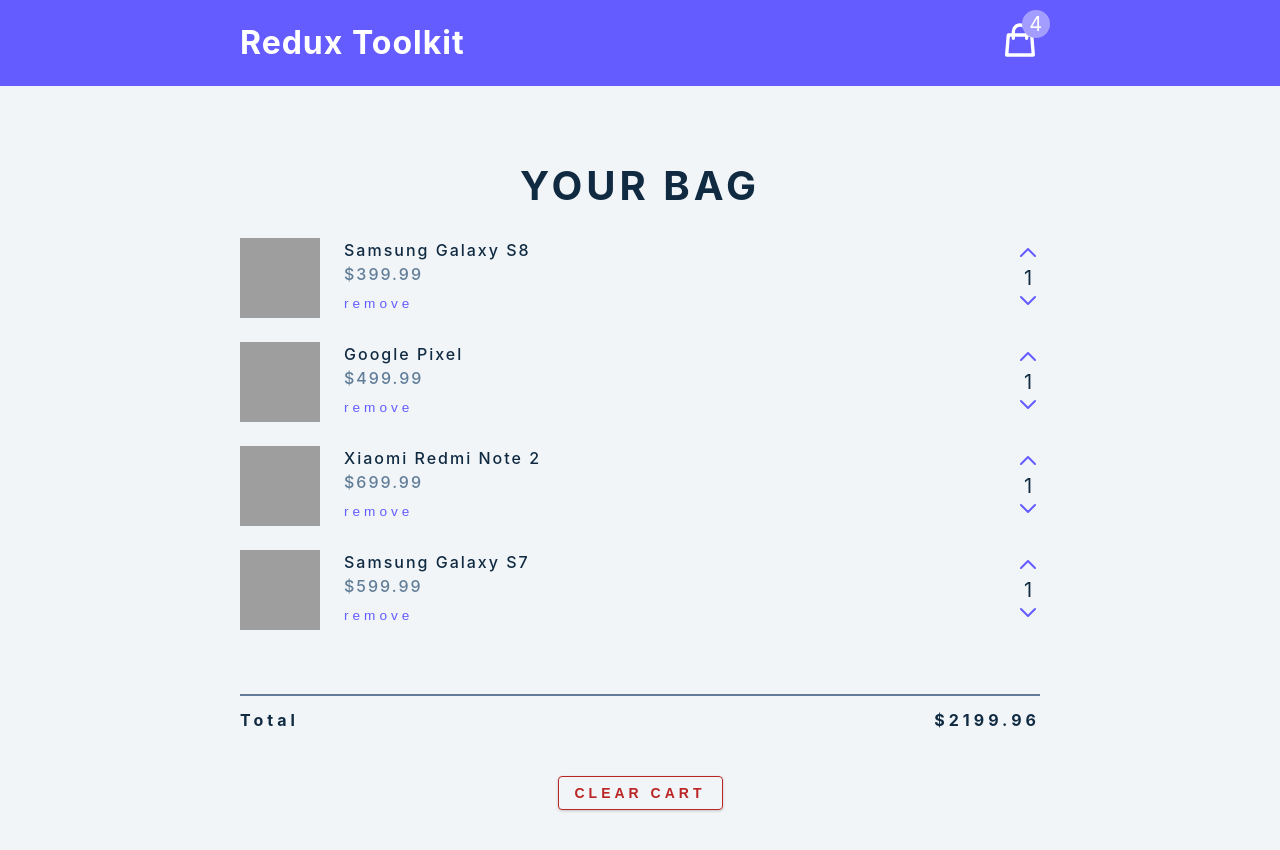
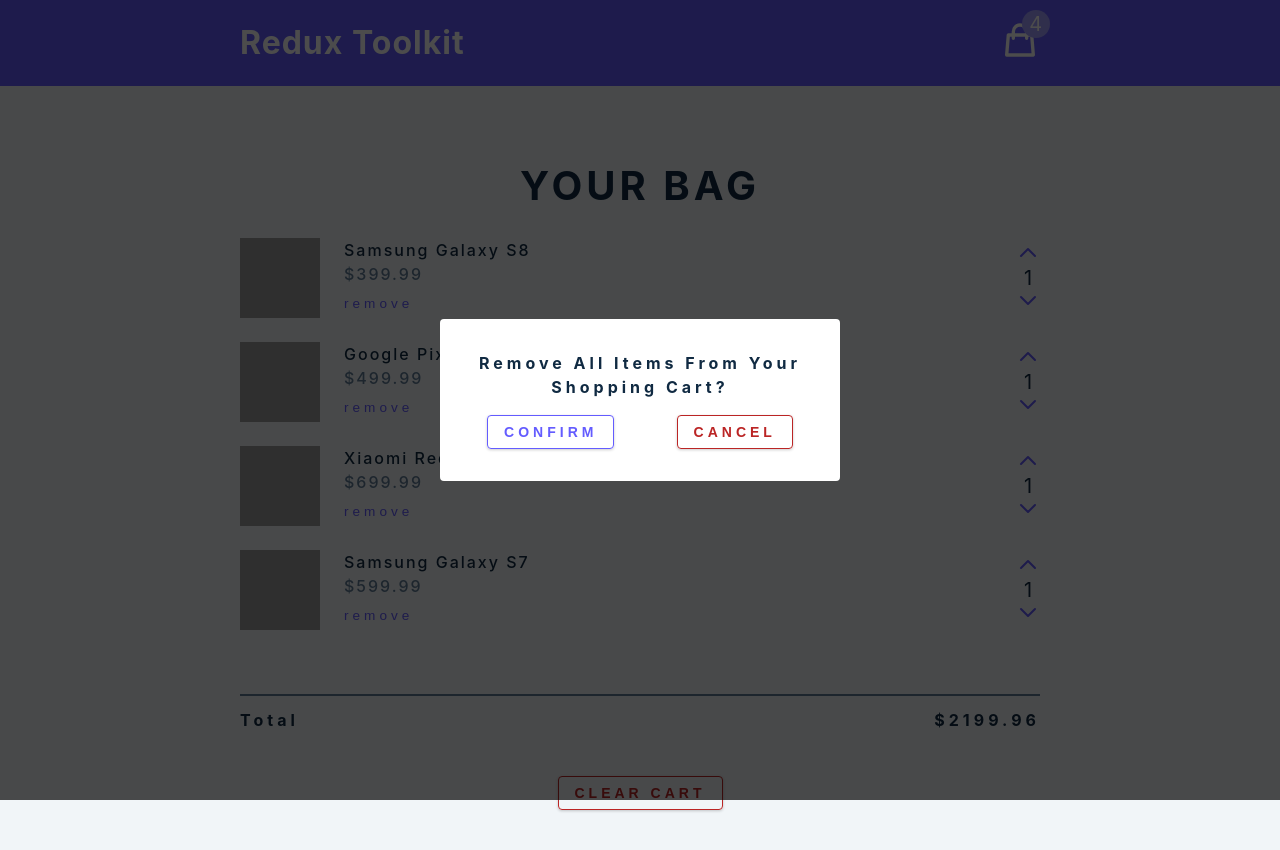
Before and after one commit to priyak1203/shopping-cart-redux-toolkit, a React (Create React App) app: page / in a window 1280 px wide. Built offline with nearby package versions, Linux system fonts and the light colour scheme; grey boxes are pictures that could not be loaded.

Commit message:
modal ui setup

```diff
--- a/src/App.js
+++ b/src/App.js
@@ -1,6 +1,7 @@
 import { useEffect } from 'react';
 import { useDispatch, useSelector } from 'react-redux';
 import CartContainer from './components/CartContainer';
+import Modal from './components/Modal';
 import Navbar from './components/Navbar';
 import { calculateTotals } from './features/cart/cartSlice';
 
@@ -14,6 +15,7 @@
 
   return (
     <main>
+      <Modal />
       <Navbar />
       <CartContainer />
     </main>
--- a/src/components/CartItem.js
+++ b/src/components/CartItem.js
@@ -26,8 +26,8 @@
         {/* increase amount */}
         <button
           className="amount-btn"
-          // onClick={() => dispatch(increase({ id }))}
-          onClick={() => dispatch(toggleAmount({ id, type: 'inc' }))}
+          onClick={() => dispatch(increase({ id }))}
+          // onClick={() => dispatch(toggleAmount({ id, type: 'inc' }))}
         >
           <ChevronUp />
         </button>
@@ -41,8 +41,8 @@
               dispatch(removeItem(id));
               return;
             }
-            // dispatch(decrease({ id }));
-            dispatch(toggleAmount({ id, type: 'dec' }));
+            dispatch(decrease({ id }));
+            // dispatch(toggleAmount({ id, type: 'dec' }));
           }}
         >
           <ChevronDown />
--- /dev/null
+++ b/src/components/Modal.js
@@ -0,0 +1,21 @@
+import React from 'react';
+
+const Modal = () => {
+  return (
+    <aside className="modal-container">
+      <div className="modal">
+        <h4>remove all items from your shopping cart?</h4>
+        <div className="modal-btn-container">
+          <button type="button" className="btn confirm-btn">
+            confirm
+          </button>
+          <button type="button" className="btn clear-btn">
+            cancel
+          </button>
+        </div>
+      </div>
+    </aside>
+  );
+};
+
+export default Modal;
--- a/src/index.css
+++ b/src/index.css
@@ -104,6 +104,7 @@
 .btn:hover {
   color: var(--clr-primary);
   background: var(--clr-primary-light);
+  border-color: var(--clr-primary-light);
 }
 
 /* ======= Navbar Styles ======= */
@@ -196,7 +197,8 @@
   margin-top: 1rem;
 }
 
-.clear-btn {
+.clear-btn,
+.confirm-btn {
   background: transparent;
   padding: 0.5rem 1rem;
   color: var(--clr-red-dark);
@@ -277,3 +279,46 @@
   display: grid;
   place-items: center;
 }
+
+/* ======= Modal Styles ======= */
+.modal-container {
+  position: fixed;
+  top: 0;
+  left: 0;
+  width: 100%;
+  height: 100%;
+  background: rgba(0, 0, 0, 0.7);
+  z-index: 10;
+  display: flex;
+  align-items: center;
+  justify-content: center;
+}
+
+.modal {
+  background: var(--clr-white);
+  width: 80vw;
+  max-width: 400px;
+  border-radius: var(--radius);
+  padding: 2rem 1rem;
+  text-align: center;
+}
+
+.modal h4 {
+  margin-bottom: 0;
+  line-height: 1.5;
+}
+
+.confirm-btn {
+  border-color: var(--clr-primary);
+  color: var(--clr-primary);
+}
+
+.modal .confirm-btn,
+.modal .clear-btn {
+  margin-top: 1rem;
+}
+
+.modal-btn-container {
+  display: flex;
+  justify-content: space-around;
+}
```
